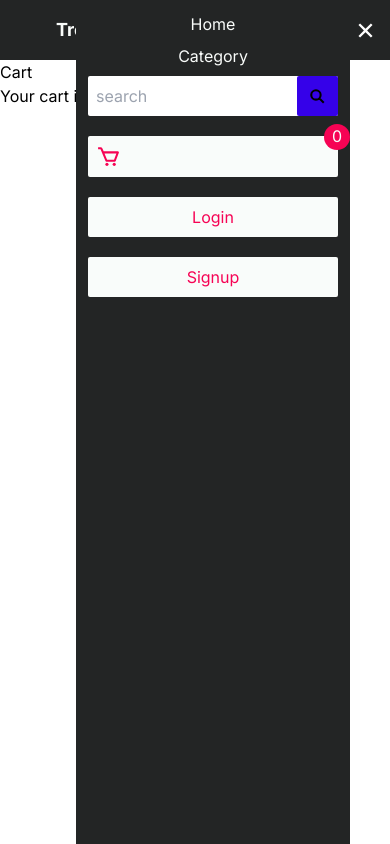
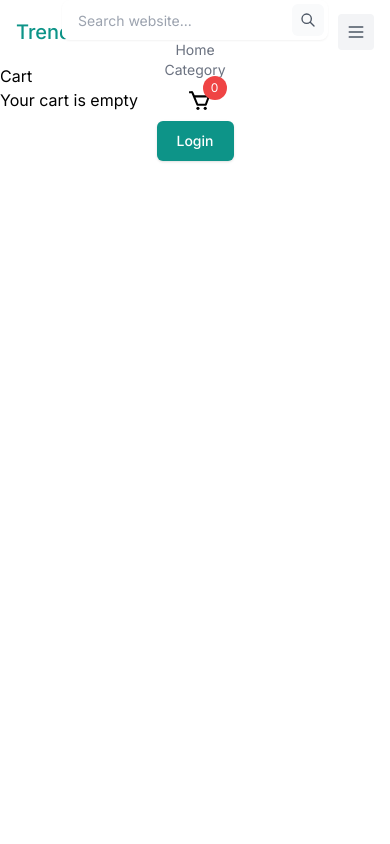
Before and after one commit to okay-himanshu/e-commerce, a React (Vite) app in the folder client/: page /cart in a window 390 px wide. Built offline with nearby package versions, Linux system fonts and the light colour scheme; a web font is replaced by a local one.

Commit message:
navbar redesigned

```diff
--- a/client/src/components/Button.jsx
+++ b/client/src/components/Button.jsx
@@ -1,12 +1,25 @@
 import React from "react";
 
 function Button({ title, handleClick, className = "", icon }) {
+  const classNames = {
+    bgTeal:
+      "rounded-md bg-teal-600 px-5 py-2.5 text-sm font-medium text-white shadow",
+    bgGray:
+      "rounded-md bg-gray-100 px-5 py-2.5 text-sm font-medium text-teal-600",
+    bgRed:
+      "rounded-md bg-red-600 px-5 py-2.5 text-sm font-medium text-white shadow",
+    bgGreen:
+      "rounded-md bg-green-600 px-5 py-2.5 text-sm font-medium text-white shadow",
+    bgOrange:
+      "rounded-md bg-orange-600 px-5 py-2.5 text-sm font-medium text-white shadow",
+  };
+
+  const buttonClass = classNames[className] || classNames.bgTeal;
+
   return (
-    <>
-      <button onClick={handleClick} className={`${className} p-2 rounded-sm `}>
-        {title} {icon}
-      </button>
-    </>
+    <button onClick={handleClick} className={buttonClass}>
+      {title} {icon}
+    </button>
   );
 }
 
--- a/client/src/components/Navbar.jsx
+++ b/client/src/components/Navbar.jsx
@@ -1,19 +1,14 @@
 import { useState } from "react";
 import { NavLink, useNavigate } from "react-router-dom";
 import { BiCart, BiMenuAltRight } from "react-icons/bi";
-import { IoCloseSharp } from "react-icons/io5";
-import { GrFormSearch } from "react-icons/gr";
-import { HiUser } from "react-icons/hi";
-import { IoIosArrowDown } from "react-icons/io";
 
 import { Button, Search } from "./index";
-import { arrow } from "../svgs";
 import { useAuth } from "../contexts/auth";
 import { useCart } from "../contexts/cart";
 
 function Navbar() {
   const [toggle, setToggle] = useState(false);
-  const [dropDown, setDropDown] = useState(false);
+  const [dropDown, setDropDown] = useState(true);
 
   const handleToggle = () => setToggle(!toggle);
   const handleDropDownMenu = () => setDropDown(!dropDown);
@@ -40,117 +35,220 @@ function Navbar() {
   };
 
   return (
-    <div className="bg-color_black p-3">
-      <main className="flex justify-between">
-        <div className="flex items-center ml-10 ">
-          <div className="cursor-pointer font-bold flex items-center gap-2 text-lg text-color_white  p-1  selection:bg-color_secondary">
+    <>
+      <header className="bg-white">
+        <div className="mx-auto max-w-screen-xl px-4 sm:px-6 lg:px-8">
+          <div className="flex h-16 items-center ">
+            <div className="flex-1 md:flex md:items-center md:gap-12">
+              <NavLink
+                className="block text-teal-600 text-xl font-medium"
+                to="/"
+              >
                 TrendTribe
-            <img src={arrow} alt="arrow" />
+              </NavLink>
+            </div>
+
+            <div className="flex items-center md:gap-6">
+              <ul
+                className={`flex flex-col absolute top-0 left-0 ${
+                  toggle
+                    ? "-translate-y-44 transition-all w-screen delay-100"
+                    : "-translate-y-0  transition-all w-full delay-100 "
+                }  md:flex  md:w-full md:relative  md:flex-row items-center  md:mt-0 gap-0 md:gap-6 text-sm`}
+              >
+                <li className="">
+                  <div className="relative  sm:block">
+                    <input
+                      className="h-10 w-full rounded-lg border-none bg-white pe-10 ps-4 text-sm shadow-sm sm:w-56"
+                      id="search"
+                      type="search"
+                      placeholder="Search website..."
+                    />
+
+                    <button
+                      type="button"
+                      className="absolute end-1 top-1/2 -translate-y-1/2 rounded-md bg-gray-50 p-2 text-gray-600 transition hover:text-gray-700"
+                    >
+                      <span className="sr-only">Search</span>
+                      <svg
+                        xmlns="http://www.w3.org/2000/svg"
+                        className="h-4 w-4"
+                        fill="none"
+                        viewBox="0 0 24 24"
+                        stroke="currentColor"
+                        strokeWidth="2"
+                      >
+                        <path
+                          strokeLinecap="round"
+                          strokeLinejoin="round"
+                          d="M21 21l-6-6m2-5a7 7 0 11-14 0 7 7 0 0114 0z"
+                        />
+                      </svg>
+                    </button>
+                  </div>
+                </li>
+                <li>
+                  <NavLink
+                    to="/"
+                    className="text-gray-500 transition hover:text-gray-500/75"
+                  >
+                    Home
+                  </NavLink>
+                </li>
+
+                <li>
+                  <NavLink
+                    className="text-gray-500 transition hover:text-gray-500/75"
+                    to="/category"
+                  >
+                    Category
+                  </NavLink>
+                </li>
+                <li>
+                  <div
+                    class="relative py-2 ml-2"
+                    onClick={() => navigator("/cart")}
+                  >
+                    <div class=" absolute left-4 -top-1">
+                      <p class="flex h-2 w-2 items-center justify-center rounded-full bg-red-500 p-3 text-xs text-white">
+                        {cart?.length}
+                      </p>
+                    </div>
+                    <div>
+                      <BiCart size={25} />
                     </div>
                   </div>
-        <div
-          className={`z-50 absolute  top-0 right-0 items-center gap-5 mr-10 bg-color_black flex-col h-screen p-3  ${
-            toggle
-              ? "translate-x-80 duration-200 transition-transform"
-              : "translate-x-0 duration-200 transition-transform"
-          } md:flex md:h-full md:p-0 md:translate-x-0  md:flex-row md:relative md:bg-color_black`}
-        >
-          <div className="flex flex-col md:flex-row items-center justify-center gap-2 text-color_white text-base">
-            <NavLink to="/">Home</NavLink>
-            <NavLink to="/category">Category</NavLink>
+                </li>
+                <li>
+                  <div className="flex items-center ">
+                    {!auth?.user ? (
+                      <>
+                        <div className="sm:flex sm:gap-4">
+                          <Button
+                            title="Login"
+                            className="bgTeal"
+                            handleClick={() => navigator("/login")}
+                          />
 
-            <div className=" ml-5 w-[1px]  bg-color_white "></div>
-          </div>
-          <div className="flex flex-col md:flex-row gap-5">
-            <div className="flex relative">
-              <Search
-                placeholder="search"
-                className=" sm:w-full  md:flex md:w-44 lg:w-full h-10 "
-              />
+                          <div className="hidden sm:flex">
                             <Button
-                icon={<GrFormSearch size={25} className="text-color_white" />}
-                className="absolute right-0 h-full bg-color_primary "
+                              title="Register"
+                              className="bgGray"
+                              handleClick={() => navigator("/signup")}
                             />
                           </div>
-            <div
-              className="text-color_white cursor-pointer bg-color_white p-2 rounded-sm relative"
-              onClick={() => navigator("/cart")}
-            >
-              <BiCart
-                fontSize={25}
-                className="text-color_secondary hover:text-color_secondary_light duration-200"
-              />
-              <div className="absolute -top-3 -right-3 bg-color_secondary p-t-0.5 pb-0.5 pr-2 pl-2  rounded-full">
-                {cart?.length}
                         </div>
-            </div>
-            {!auth.user ? (
-              <>
-                <Button
-                  title={"Login"}
-                  handleClick={() => navigator("/login")}
-                  className="text-color_secondary bg-color_white hover:text-color_secondary_light duration-150"
-                />
-                <Button
-                  title={"Signup"}
-                  handleClick={() => navigator("/signup")}
-                  className="text-color_secondary bg-color_white hover:text-color_secondary_light duration-150"
-                />
                       </>
                     ) : (
                       <>
                         <div
-                  className=" relative flex items-center  border border-color_white rounded-lg cursor-pointer"
+                          className={`relative cursor-pointer`}
                           onClick={handleDropDownMenu}
                         >
-                  <HiUser size={30} className="text-color_white" />
+                          <div className="inline-flex items-center overflow-hidden rounded-md bg-white">
+                            <img
+                              alt="Man"
+                              src="https://images.unsplash.com/photo-1600486913747-55e5470d6f40?ixlib=rb-1.2.1&ixid=MnwxMjA3fDB8MHxwaG90by1wYWdlfHx8fGVufDB8fHx8&auto=format&fit=crop&w=1770&q=80"
+                              className="h-10 w-10 rounded-md object-cover"
+                            />
+                          </div>
 
                           <div
-                    className={`shadow-[rgba(0,_0,_0,_0.24)_0px_3px_8px] text-center absolute top-12 -right-10 transition-transform duration-100 ${
+                            className={`absolute end-0 z-10 mt-2 w-56 divide-y divide-gray-100 rounded-md border border-gray-100 bg-white shadow-lg ${
                               dropDown ? "hidden" : "visible"
                             }`}
+                            role="menu"
                           >
-                    <div className="pr-4 pl-4 pt-2 pb-2 text-color_secondary">
-                      <div className="pt-2 pb-2 hover:text-color_secondary_light">
+                            <div className="p-2">
+                              <strong className="block p-2 text-xs font-medium uppercase text-gray-400">
+                                {auth?.user?.name}
+                              </strong>
+
+                              <NavLink
+                                to="/"
+                                className="block rounded-lg px-4 py-2 text-sm text-gray-500 hover:bg-gray-50 hover:text-gray-700"
+                                role="menuitem"
+                              >
                                 Profile
-                      </div>
-                      <hr />
-                      <div className="pt-2 pb-2 hover:text-color_secondary_light">
+                              </NavLink>
                               <NavLink
                                 to={`/dashboard/${
                                   auth?.user?.role === 1 ? "admin" : "user"
                                 }`}
+                                className="block rounded-lg px-4 py-2 text-sm text-gray-500 hover:bg-gray-50 hover:text-gray-700"
+                                role="menuitem"
                               >
-                          DashBoard
+                                Dashboard
                               </NavLink>
-                      </div>
-                      <hr />
-                      <div
-                        className="pt-2 pb-2 hover:text-color_secondary_light"
+
+                              <NavLink
+                                className="block rounded-lg px-4 py-2 text-sm text-gray-500 hover:bg-gray-50 hover:text-gray-700"
+                                role="menuitem"
                                 onClick={handleLogout}
                               >
                                 Logout
+                              </NavLink>
                             </div>
+
+                            <div className="p-2">
+                              <strong className="block p-2 text-xs font-medium uppercase text-gray-400">
+                                Danger Zone
+                              </strong>
+
+                              <form method="POST" action="#">
+                                <button
+                                  type="submit"
+                                  className="flex w-full items-center gap-2 rounded-lg px-4 py-2 text-sm text-red-700 hover:bg-red-50"
+                                  role="menuitem"
+                                >
+                                  <svg
+                                    xmlns="http://www.w3.org/2000/svg"
+                                    className="h-4 w-4"
+                                    fill="none"
+                                    viewBox="0 0 24 24"
+                                    stroke="currentColor"
+                                    strokeWidth="2"
+                                  >
+                                    <path
+                                      strokeLinecap="round"
+                                      strokeLinejoin="round"
+                                      d="M19 7l-.867 12.142A2 2 0 0116.138 21H7.862a2 2 0 01-1.995-1.858L5 7m5 4v6m4-6v6m1-10V4a1 1 0 00-1-1h-4a1 1 0 00-1 1v3M4 7h16"
+                                    />
+                                  </svg>
+                                  Delete Account
+                                </button>
+                              </form>
                             </div>
                           </div>
                         </div>
                       </>
                     )}
                   </div>
+                </li>
+              </ul>
+              <div className="block md:hidden z-50" onClick={handleToggle}>
+                <button className="rounded bg-gray-100 p-2 text-gray-600 transition hover:text-gray-600/75">
+                  <svg
+                    xmlns="http://www.w3.org/2000/svg"
+                    className="h-5 w-5"
+                    fill="none"
+                    viewBox="0 0 24 24"
+                    stroke="currentColor"
+                    strokeWidth="2"
+                  >
+                    <path
+                      strokeLinecap="round"
+                      strokeLinejoin="round"
+                      d="M4 6h16M4 12h16M4 18h16"
+                    />
+                  </svg>
+                </button>
               </div>
-
-        <div
-          className=" md:hidden z-20 flex items-center cursor-pointer"
-          onClick={handleToggle}
-        >
-          {toggle ? (
-            <BiMenuAltRight color="white" size={25} />
-          ) : (
-            <IoCloseSharp color="white" size={25} />
-          )}
             </div>
-      </main>
           </div>
+        </div>
+      </header>
+    </>
   );
 }
 
--- a/client/src/svgs/index.js
+++ b/client/src/svgs/index.js
@@ -1,5 +1,6 @@
 import arrow from "./arrow.svg";
 import signup from "./signup.svg";
 import login from "./login.svg";
+import search from "./search.svg";
 
-export { arrow, signup, login };
+export { arrow, signup, login, search };
--- a/client/tailwind.config.js
+++ b/client/tailwind.config.js
@@ -3,24 +3,24 @@ export default {
   content: ["./index.html", "./src/**/*.{js,ts,jsx,tsx}"],
   theme: {
     extend: {},
-    screens: {
-      xs: "320px",
-      "w-370": "270px",
-      "w-440": "450px",
-      sm: "640px",
-      md: "768px",
-      lg: "1024px",
-      xl: "1280px",
-      "2xl": "1536px",
-    },
-    colors: {
-      color_black: "#232525", // black
-      color_white: "#f9fcfa", // white
-      color_gray: "#f2eeed", // gray
-      color_primary: "#3501e9", // violet
-      color_secondary: "#f60354", // pink
-      color_secondary_light: "#eab4be", // light pink
-    },
+    // screens: {
+    //   xs: "320px",
+    //   "w-370": "270px",
+    //   "w-440": "450px",
+    //   sm: "640px",
+    //   md: "768px",
+    //   lg: "1024px",
+    //   xl: "1280px",
+    //   "2xl": "1536px",
+    // },
+    // colors: {
+    //   color_black: "#232525", // black
+    //   color_white: "#f9fcfa", // white
+    //   color_gray: "#f2eeed", // gray
+    //   color_primary: "#3501e9", // violet
+    //   color_secondary: "#f60354", // pink
+    //   color_secondary_light: "#eab4be", // light pink
+    // },
   },
   plugins: [],
 };
```
Also changed, not shown: client/src/svgs/search.svg (added). Lines whose indentation alone changed are shown as unchanged.
